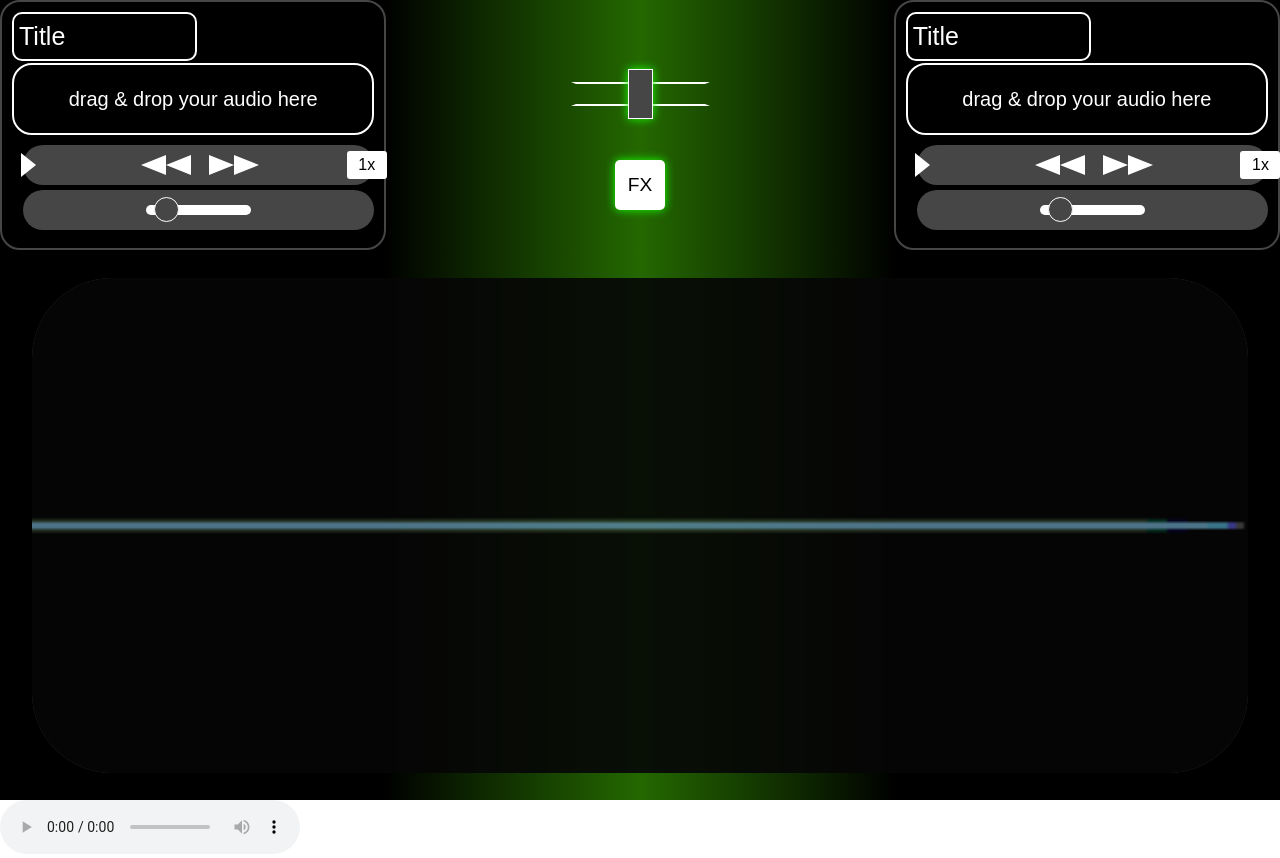
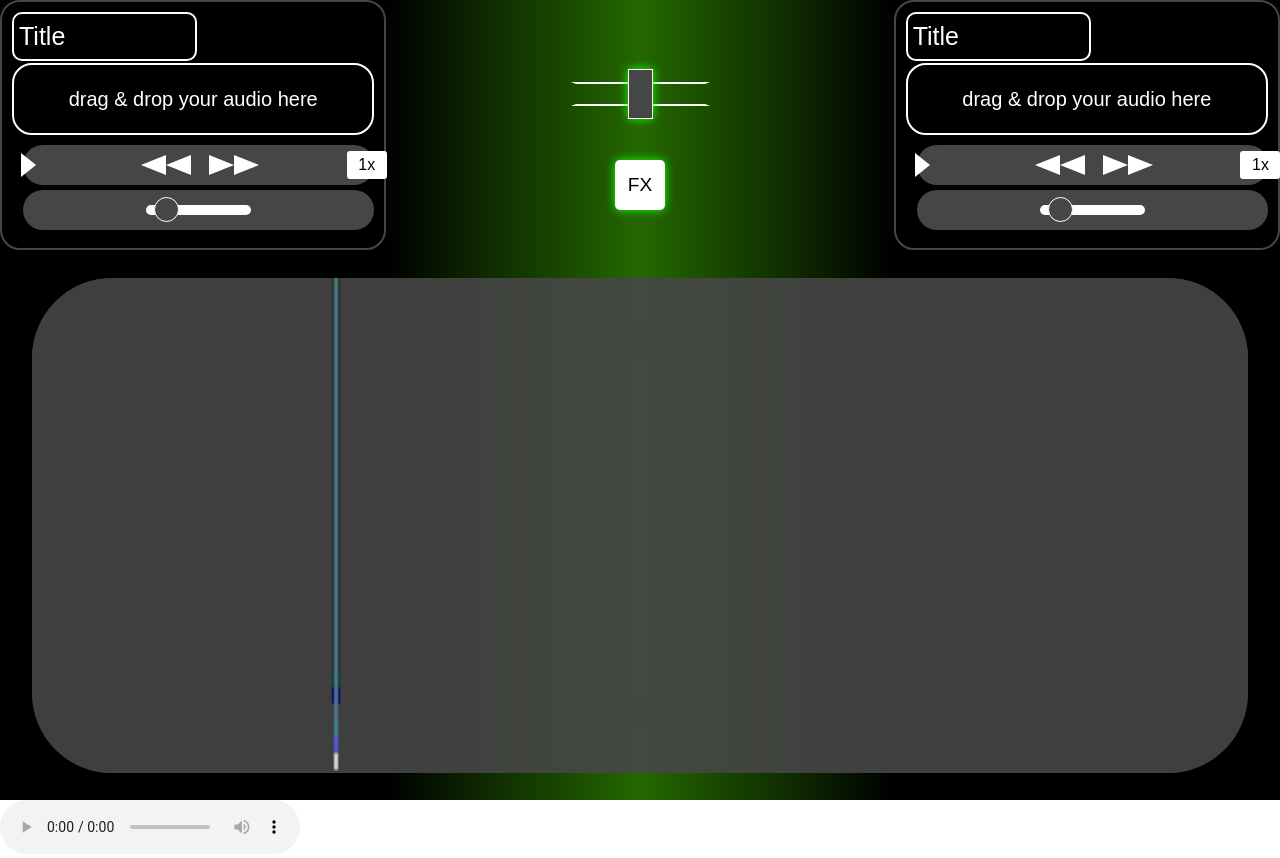
Before and after one commit to Xoritzium/MM-Audio-Videotechnik, a website with bundled scripts: page index.html in a window 1280 px wide. Built offline with nearby package versions, Linux system fonts and the light colour scheme.

Commit message:
PairProg WIP

```diff
--- a/index.html
+++ b/index.html
@@ -57,44 +57,60 @@
                 <div class="buttonFX">FX</div>
                 <div class="fxMenu">
                     <div class="line">
-                        <span class="switchText">Visualization 1</span>
-                        <label class="switchVisualization1">
-                            <input type="checkbox" id="switchVisualization1" value="1">
+                        <span class="switchText">Sub Bass</span>
+                        <label class="switchFrequencyBand1">
+                            <input type="checkbox" id="switchSubBass" value="0">
                             <span class="slider"></span>
                         </label>
-                        <input type="color" id="colorpickerVisualization1" value="#0000ff">
+                        <input type="color" id="colorpickerSubBass" value="#0000ff">
                     </div>
                     <div class="line">
-                        <span class="switchText">Visualization 2</span>
-                        <label class="switchVisualization2">
-                            <input type="checkbox" id="switchVisualization2" value="2">
+                        <span class="switchText">Bass</span>
+                        <label class="switchFrequencyBand2">
+                            <input type="checkbox" id="switchBass" value="1">
                             <span class="slider"></span>
                         </label>
-                        <input type="color" id="colorpickerVisualization2" value="#ff0000">
+                        <input type="color" id="colorpickerBass" value="#ff0000">
                     </div>
                     <div class="line">
-                        <span class="switchText">Visualization 3</span>
-                        <label class="switchVisualization3">
-                            <input type="checkbox" id="switchVisualization3" value="3">
+                        <span class="switchText">Low Mid</span>
+                        <label class="switchFrequencyBand3">
+                            <input type="checkbox" id="switchLowMid" value="2">
                             <span class="slider"></span>
                         </label>
-                        <input type="color" id="colorpickerVisualization3" value="#ff0000">
+                        <input type="color" id="colorpickerLowMid" value="#ff0000">
                     </div>
                     <div class="line">
-                        <span class="switchText">Visualization 4</span>
-                        <label class="switchVisualization4">
-                            <input type="checkbox" id="switchVisualization4" value="4">
+                        <span class="switchText">Mid</span>
+                        <label class="switchFrequencyBand4">
+                            <input type="checkbox" id="switchMid" value="3">
                             <span class="slider"></span>
                         </label>
-                        <input type="color" id="colorpickerVisualization4" value="#ff0000">
+                        <input type="color" id="colorpickerMid" value="#ff0000">
                     </div>
                     <div class="line">
-                        <span class="switchText">Visualization 5</span>
-                        <label class="switchVisualization5">
-                            <input type="checkbox" id="switchVisualization5" value="5">
+                        <span class="switchText">High Mid</span>
+                        <label class="switchFrequencyBand5">
+                            <input type="checkbox" id="switchHighMid" value="4">
                             <span class="slider"></span>
                         </label>
-                        <input type="color" id="colorpickerVisualization5" value="#ff0000">
+                        <input type="color" id="colorpickerHighMid" value="#ff0000">
+                    </div>
+                    <div class="line">
+                        <span class="switchText">Presence</span>
+                        <label class="switchFrequencyBand6">
+                            <input type="checkbox" id="switchPresence" value="5">
+                            <span class="slider"></span>
+                        </label>
+                        <input type="color" id="colorpickerPresence" value="#ff0000">
+                    </div>
+                    <div class="line">
+                        <span class="switchText">Brilliance</span>
+                        <label class="switchFrequencyBand7">
+                            <input type="checkbox" id="switchBrilliance" value="6">
+                            <span class="slider"></span>
+                        </label>
+                        <input type="color" id="colorpickerBrilliance" value="#ff0000">
                     </div>
                 </div>
 
@@ -141,7 +157,8 @@
         <!-- ////////////////////// visualizer /////////// -->
         <div class="areaBottom">
             <div class="areaVisualizerWindow" id="VisualizerWindow">
-                <canvas class="areaVisualizerCanvas" id="visualizer"></canvas>
+                <canvas class="areaVisualizerCanvas" id="visualizer1"></canvas>
+                <canvas class="areaVisualizerCanvas" id="visualizer2"></canvas>
             </div>
         </div>
     </div>
--- a/src/css/styleIndex.css
+++ b/src/css/styleIndex.css
@@ -397,7 +397,7 @@ body {
 }
 
 /* ////////////////////////////////////////////// rounded toggle switch */
-label[class^="switchVisualization"] {
+label[class^="switchFrequencyBand"] {
     position: relative;
     width: 60px;
     height: 34px;
@@ -454,11 +454,14 @@ input:checked+.slider:before {
     border-radius: 80px;
     width: 95%;
     height: 90%;
+    display: flex;
 }
 
 .areaVisualizerCanvas {
+    flex: 1;
+    background: var(--grey);
     border-radius: 80px;
     opacity: 0.9;
-    width: 100%;
+    width: 50%;
     height: 100%;
 }
--- a/src/js/audioVisualizer.js
+++ b/src/js/audioVisualizer.js
@@ -1,13 +1,13 @@
-import * as audioController from "./audioController.js";
+import * as audioController from "./audioController.js"
 
-  // setup canvas context
-  let canvas = document.getElementById("visualizer")
+  // setup canvas context 1 & 2
+  let canvas = document.getElementById("visualizer1")
   let canvasCtx = canvas.getContext("2d")
 
-  // get same Color of the Window behind the canvas, in order to let the canvas appear transparent except for the drawing
-  const visualizerWindow = document.getElementById('VisualizerWindow')
-  const backgroundColor = window.getComputedStyle(visualizerWindow).getPropertyValue('background')
-  canvasCtx.fillStyle = backgroundColor;
+  let canvas2 = document.getElementById("visualizer2")
+  let canvasCtx2 = canvas2.getContext("2d")
+
+
 
   // setup audio context for testing
   let audioCtx = new window.AudioContext()
@@ -36,22 +36,18 @@ import * as audioController from "./audioController.js";
   let presenceArea = [higherMidArea[1] +1, (higherMidArea[1] +1) + (Math.round( ( (presence[1] - presence[0]) / 20000) * bufferLength))]
   let brillianceArea = [presenceArea[1] +1, bufferLength]
 
-  console.log(subBassArea, bassArea, lowerMidArea, midArea, higherMid, presenceArea, brillianceArea)
+  console.log(subBassArea, bassArea, lowerMidArea, midArea, higherMidArea, presenceArea, brillianceArea)
 
-  let x = 0;
-  let amplitude = 0; // Controls the height of the wave
-  let frequency = 0.03; // Controls the speed of the wave
-  const yOffset = canvas.height / 2; // Vertical center of the canvas
-  const xLeftOffset = canvas.width * 0.25
-  const xRightOffset = canvas.width * 0.75
+  let y = 0;
+  const xOffset = canvas.width / 2
 
   let subBassFrequency = 0.014;
   let bassFrequency = 0.028;
-  let lowMidFrequency = 0.042;
+  let lowerMidFrequency = 0.042;
   let midFrequency = 0.056;
   let higherMidFrequency = 0.07;
   let presenceFrequency = 0.084;
-  let brillainceFrequency = 0.1;
+  let brillianceFrequency = 0.1;
 
   let subBassAmplitude;
   let bassAmplitude;
@@ -61,174 +57,105 @@ import * as audioController from "./audioController.js";
   let presenceAmplitude;
   let brillianceAmplitude;
 
-  function drawFunction(lineWidth, lineColor, frequencyRange, aggregation) {
+
+  function drawFunction(canvasCtx, dataArray, lineWidth, lineColor, frequencyRange, aggregation, frequency, functionOffset) {
+
     canvasCtx.lineWidth = lineWidth
     canvasCtx.strokeStyle = lineColor
     canvasCtx.beginPath();
 
-    amplitude = 0;
+    let amplitude = 0;
 
     for (let i = frequencyRange[0]; i <= frequencyRange[1]; i++){
       switch (aggregation) {
         case "min":
           if (i = 0 || dataArray[i] < amplitude)
-            amplitude = (dataArray[i] / 255) * yOffset
+            amplitude = (dataArray[i] / 255) *  xOffset
         case "mean":
           amplitude += (dataArray[i] / 255)
           if (i = frequencyRange[1])
-            amplitude = Math.floor(amplitude/i) * yOffset
+            amplitude = Math.floor(amplitude/i) * xOffset
         case "max":
             if (dataArray[i] > amplitude)
-              amplitude = (dataArray[i] / 255) * yOffset
+              amplitude = (dataArray[i] / 255) * xOffset
       }
+    }
+
+    for (let i = 0; i < (canvas.height - functionOffset); i ++) {
+      const x = amplitude * Math.sin((i + y) * frequency) + xOffset
+      canvasCtx.lineTo(x, i)
+    }
+
+    canvasCtx.stroke()
+
+  }
+
+
+    function drawFrequencyCurve(canvasCtx, dataArray, x, yOffset, xLeftOffset, aggregation, rgbColor, frequencyArea, frequencyFrequency) {
+      let amplitude = 0;
+
+      for (let i = frequencyArea[0]; i < frequencyArea[1]; i++) {
+        if (dataArray[i] > amplitude) {
+          amplitude = (dataArray[i] / 255) * yOffset;
+        }
+      }
+
+      let y = amplitude * Math.sin(x * frequencyFrequency) + yOffset;
+      canvasCtx.beginPath()
+      canvasCtx.moveTo(0, y)
+
+      for (let i = 0; i < canvasCtx.canvas.width; i += aggregation) {
+        y = amplitude * Math.sin((i + x) * frequencyFrequency) + yOffset;
+        canvasCtx.lineTo(i, y);
+      }
+
+      canvasCtx.strokeStyle = rgbColor;
+      canvasCtx.stroke();
     }
 
 
 
-  }
-
   function draw() {
 
     analyser.getByteFrequencyData(dataArray);
-    canvasCtx.fillStyle = backgroundColor;
-    canvasCtx.fillRect(0, 0, canvas.width, canvas.height);
 
-    let aggregation = "mean"
+    //canvasCtx.fillRect(0, 0, canvas.width, canvas.height);
+
+    let aggregation = "max"
 
 
     //sub bass
-    let rgbSubBass = "rgb(128, 0, 0)"
+    drawFunction(canvasCtx, dataArray, 3.5, "rgb(128, 0, 0)", subBassArea, aggregation, subBassFrequency, 30 )
 
-    drawFunction(3.5, rgbSubBass, subBassArea, aggregation )
+    //bass
+    drawFunction(canvasCtx, dataArray, 3, "rgb(0, 128, 0)", bassArea, aggregation, bassFrequency, 25)
+
+    //lowmid
+    drawFunction(canvasCtx, dataArray, 2.5, "rgb(0, 0, 128)", lowerMidArea, aggregation, lowerMidFrequency, 20)
+
+    //mid
+    drawFunction(canvasCtx, dataArray, 2, "rgb(255, 0, 0)", midArea, aggregation, midFrequency, 15)
+
+    //highmid
+    drawFunction(canvasCtx, dataArray, 1.5, "rgb(0, 255, 0)", higherMidArea, aggregation, higherMidFrequency, 10)
+
+    //presence
+    drawFunction(canvasCtx, dataArray, 1, "rgb(0, 0, 255)", presenceArea, aggregation, presenceFrequency, 5)
+
+    //brilliance
+    drawFunction(canvasCtx, dataArray, 0.5, "rgb(255, 255, 255)", brillianceArea, aggregation, brillianceFrequency, 0)
 
 
-    subBassAmplitude = 0
-    for (let i = subBassArea[0]; i < subBassArea[1]; i++ )
-      if (dataArray[i] > subBassAmplitude)
-        subBassAmplitude = (dataArray[i] / 255 ) * xLeftOffset
+    /*drawFrequencyCurve(canvasCtx, dataArray, x, yOffset, xLeftOffset, 3.5, "rgb(128, 0, 0)", subBassArea, subBassFrequency);
+    drawFrequencyCurve(canvasCtx, dataArray, x, yOffset, xLeftOffset, 3, "rgb(0, 128, 0)", bassArea, bassFrequency);
+    drawFrequencyCurve(canvasCtx, dataArray, x, yOffset, xLeftOffset, 2.5, "rgb(0, 0, 128)", lowerMidArea, lowMidFrequency);
+    drawFrequencyCurve(canvasCtx, dataArray, x, yOffset, xLeftOffset, 2, "rgb(255, 0, 0)", midArea, midFrequency);
+    drawFrequencyCurve(canvasCtx, dataArray, x, yOffset, xLeftOffset, 1.5, "rgb(0, 255, 0)", higherMidArea, higherMidFrequency);
+    drawFrequencyCurve(canvasCtx, dataArray, x, yOffset, xLeftOffset, 1, "rgb(0, 0, 255)", presenceArea, presenceFrequency);
+    drawFrequencyCurve(canvasCtx, dataArray, x, yOffset, xLeftOffset, 0.5, "rgb(255, 255, 255)", brillianceArea, brillianceFrequency);
+    */
 
-    let subY = subBassAmplitude * Math.sin(x * subBassFrequency) + xLeftOffset
-    canvasCtx.moveTo(0, subY );
-
-    for (let i = 0; i < canvas.width; i += 25) {
-      const y = subBassAmplitude * Math.sin((i + x) * subBassFrequency) + yOffset
-      canvasCtx.lineTo(i, y)
-    }
-    canvasCtx.stroke()
-
-    //bass
-    let rgbBassArea = "rgb(0, 128, 0)"
-    drawFunction(3, rgbBassArea, bassArea, aggregation)
-
-    bassAmplitude = 0
-    for (let i = bassArea[0]; i < bassArea[1]; i++ )
-      if (dataArray[i] > bassAmplitude)
-      bassAmplitude = (dataArray[i] / 255 ) * yOffset
-
-    let bay = bassAmplitude * Math.cos(x * bassFrequency) + yOffset
-    canvasCtx.moveTo(0, bay);
-
-    for (let i = 0; i < canvas.width; i += 20) {
-      const y = subBassAmplitude * Math.cos((i + x) * bassFrequency) + yOffset
-      canvasCtx.lineTo(i, y)
-    }
-    canvasCtx.stroke()
-
-    //lowmid
-    let rgbLowMid = "rgb(0, 0, 128)"
-    drawFunction(2.5, rgbLowMid, lowerMidArea, aggregation)
-
-    lowMidAmplitude = 0
-    for (let i = lowerMidArea[0]; i < lowerMidArea[1]; i++ )
-      if (dataArray[i] > lowMidAmplitude)
-      lowMidAmplitude = (dataArray[i] / 255 ) * yOffset
-
-    let ly = lowMidAmplitude * Math.sin(x * lowMidFrequency) + yOffset
-    canvasCtx.moveTo(0, ly);
-
-    for (let i = 0; i < canvas.width; i += 15) {
-      const y = lowMidAmplitude * Math.sin((i + x) * lowMidFrequency) + yOffset
-      canvasCtx.lineTo(i, y)
-    }
-    canvasCtx.stroke()
-
-    //mid
-    canvasCtx.lineWidth = 2;
-    canvasCtx.strokeStyle = "rgb(255, 0, 0)";
-    canvasCtx.beginPath();
-
-    midAmplitude = 0
-    for (let i = midArea[0]; i < midArea[1]; i++ )
-      if (dataArray[i] > midAmplitude)
-      midAmplitude = (dataArray[i] / 255 ) * yOffset
-
-    let my = midAmplitude * Math.cos(x * midFrequency) + yOffset
-    canvasCtx.moveTo(0, my);
-
-    for (let i = 0; i < canvas.width; i += 10) {
-      const y = midAmplitude * Math.cos((i + x) * midFrequency) + yOffset
-      canvasCtx.lineTo(i, y)
-    }
-    canvasCtx.stroke()
-
-    //highmid
-    canvasCtx.lineWidth = 1.5;
-    canvasCtx.strokeStyle = "rgb(0, 255, 0)";
-    canvasCtx.beginPath();
-
-    higherMidAmplitude = 0
-    for (let i = higherMidArea[0]; i < higherMidArea[1]; i++ )
-      if (dataArray[i] > higherMidAmplitude)
-      higherMidAmplitude = (dataArray[i] / 255 ) * yOffset
-
-    let hy = higherMidAmplitude * Math.sin(x * higherMidFrequency) + yOffset
-    canvasCtx.moveTo(0, hy);
-
-    for (let i = 0; i < canvas.width; i += 5) {
-      const y = higherMidAmplitude * Math.sin((i + x) * higherMidFrequency) + yOffset
-      canvasCtx.lineTo(i, y)
-    }
-    canvasCtx.stroke()
-
-    //presence
-    canvasCtx.lineWidth = 1;
-    canvasCtx.strokeStyle = "rgb(0, 0, 255)";
-    canvasCtx.beginPath();
-
-    presenceAmplitude = 0
-    for (let i = presenceArea[0]; i < presenceArea[1]; i++ )
-      if (dataArray[i] > presenceAmplitude)
-        presenceAmplitude = (dataArray[i] / 255 ) * yOffset
-
-    let py = presenceAmplitude * Math.cos(x * presenceFrequency) + yOffset
-    canvasCtx.moveTo(0, py);
-
-    for (let i = 0; i < canvas.width; i += 3) {
-      const y = presenceAmplitude * Math.cos((i + x) * presenceFrequency) + yOffset
-      canvasCtx.lineTo(i, y)
-    }
-    canvasCtx.stroke()
-
-    //brilliance
-    canvasCtx.lineWidth = 0.5;
-    canvasCtx.strokeStyle = "rgb(255, 255, 255)";
-    canvasCtx.beginPath();
-
-    brillianceAmplitude = 0
-    for (let i = brillianceArea[0]; i < brillianceArea[1]; i++ )
-      if (dataArray[i] > brillianceAmplitude)
-      brillianceAmplitude = (dataArray[i] / 255 ) * yOffset
-
-    let by = brillianceAmplitude * Math.sin(x * brillainceFrequency) + yOffset
-    canvasCtx.moveTo(0, by);
-
-    for (let i = 0; i < canvas.width; i += 1) {
-      const y = brillianceAmplitude * Math.sin((i + x) * brillainceFrequency) + yOffset
-      canvasCtx.lineTo(i, y)
-    }
-    canvasCtx.stroke()
-
-    x += 1;
+    y += 1;
 
     requestAnimationFrame(draw);
   }
```
